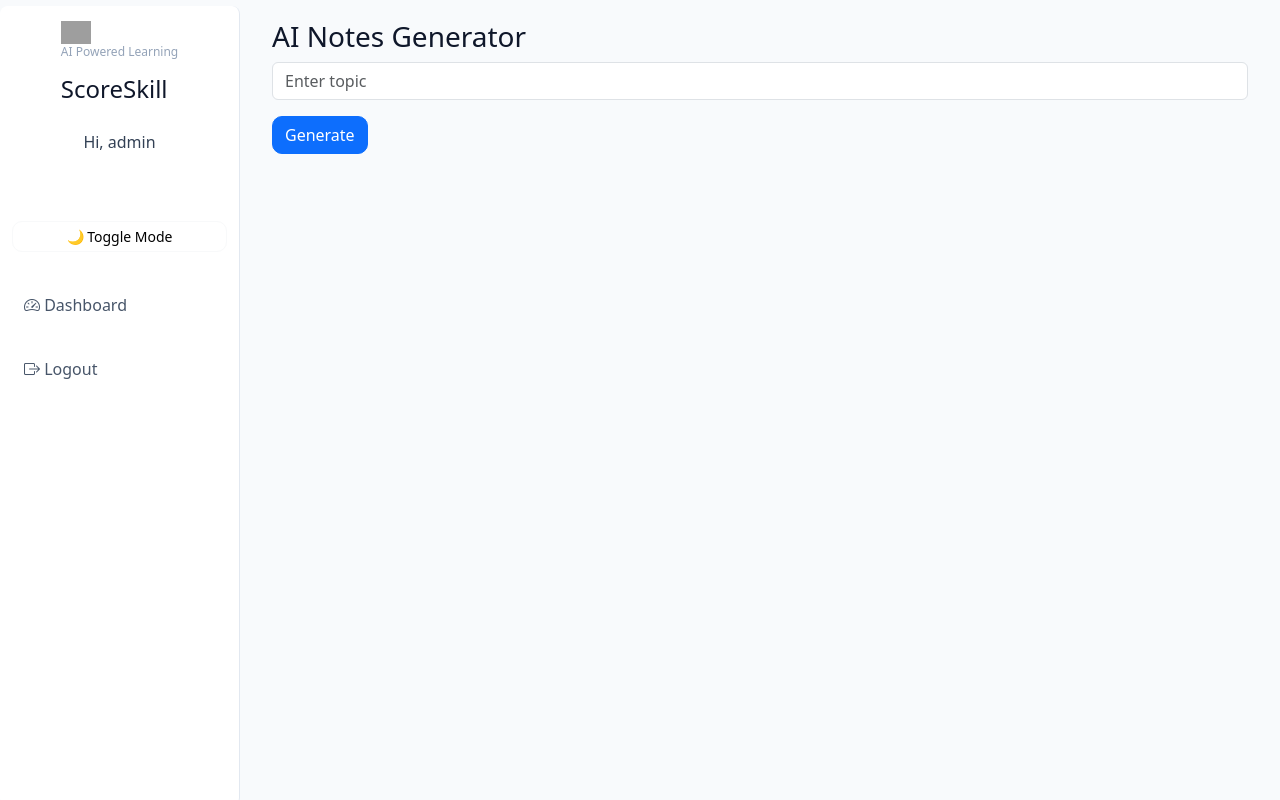
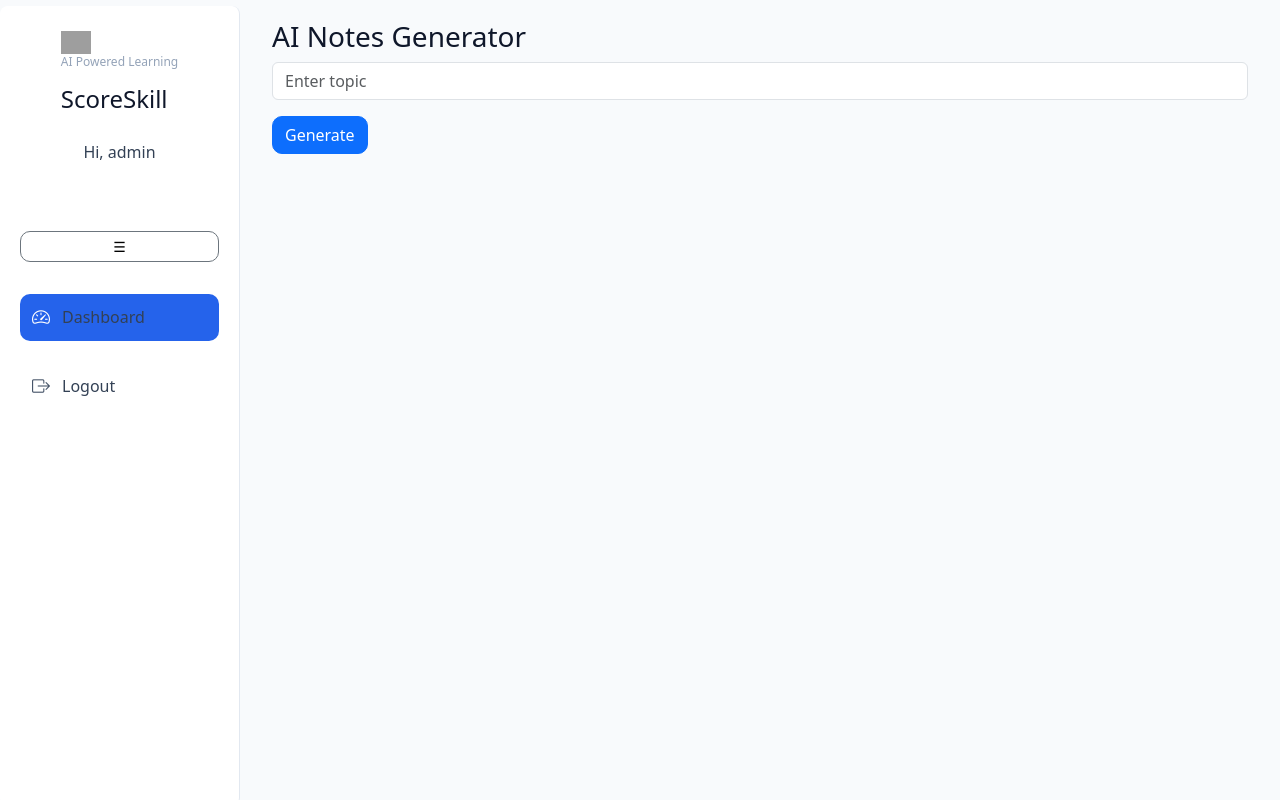
Before and after one commit to gagahuja/lms-project, a Django app: page /ai-notes/ in a window 1280 px wide. Run offline with Django 5.2, Linux system fonts and the light colour scheme; a user stored in the database is signed in; grey boxes are pictures that could not be loaded.

Commit message:
upgraded sidebar to premium SaaS style

```diff
--- a/core/templates/base.html
+++ b/core/templates/base.html
@@ -27,7 +27,7 @@
             position: fixed;
             top: 0;
             left: 0;
-            padding: 10px 12px;
+            padding: 20px;
             z-index: 1000;
             border-radius: 8px;
             display: flex;
@@ -39,14 +39,21 @@
             flex-direction: column;
         }
 
+        .sidebar .collapsed {
+            width: 70px;
+        }
+
         .sidebar a {
-            display: block;           /* ensures each item is on new line */
+            display: flex;           /* ensures each item is on new line */
             width: 100%;
             padding: 10px 12px;
-            margin: 5px 0;
-            border-radius: 8px;
+            margin: 6px 0;
+            border-radius: 10px;
             text-decoration: none;
             color: #475569;
+            align-items: center;
+            gap: 12px;
+            transition: all 0.3s ease;
         }
 
         .sidebar button {
@@ -55,13 +62,25 @@
         }
 
         .sidebar a:hover {
-            background: rgba(0,0,0,0.05);
+            background: #f1f5f9;
             transform: translateX(5px);
         }
 
         .sidebar a.active {
             background: #2563eb;
             color: white !important;
+        }
+
+        .sidebar i {
+            font-size: 18px;
+        }
+
+        .sidebar .collapsed a span {
+            display: none;
+        }
+
+        .sidebar .collapsed h4 span {
+            display: none;
         }
 
         .sidebar hr {
@@ -73,6 +92,11 @@
             padding: 20px;
             width: calc(100% - 240px);
             min-height: 100vh;
+            transition: 0.3s;
+        }
+
+        .sidebar .collapsed + .main {
+            margin-left: 70px;
         }
 
         .card {
@@ -191,7 +215,7 @@
 <body>
 
 <!-- SIDEBAR -->
-<div class="sidebar">
+<div class="sidebar" id="sidebar">
 
     <h4>
         <img src="/static/logo.png" width="30">
@@ -205,24 +229,40 @@
 
     <hr>
 
-    <button onclick="toggleDarkMode()" class="btn btn-sm btn-outline-light mb-3">
-        🌙 Toggle Mode
+    <button onclick="toggleSidebar()" class="btn btn-sm btn-outline-secondary mb-3">
+        ☰
     </button>
 
     {% if request.user.is_authenticated %}
 
-        <a href="/dashboard/"><i class="bi bi-speedometer2"></i> Dashboard</a>
+        <a href="/dashboard/" class="active">
+            <i class="bi bi-speedometer2"></i>
+            <span>Dashboard</span>
+        </a>
 
         {% if request.user.user_type == 'teacher' %}
-            <a href="/create-course/"><i class="bi bi-plus-circle"></i> Create Course</a>
-            <a href="/create-live-class/"><i class="bi bi-camera-video"></i> Live Classes</a>
+            <a href="/create-course/">
+                <i class="bi bi-plus-circle"></i>
+                <span>Create Course</span>
+            </a>
+
+            <a href="/create-live-class/">
+                <i class="bi bi-camera-video"></i>
+                <span>Live Classes</span>
+            </a>
         {% endif %}
 
         {% if request.user.user_type == 'student' %}
-            <a href="/leaderboard/"><i class="bi bi-trophy"></i> Leaderboard</a>
+            <a href="/leaderboard/">
+                <i class="bi bi-trophy"></i>
+                <span>Leaderboard</span>
+            </a>
         {% endif %}
 
-        <a href="/logout/"><i class="bi bi-box-arrow-right"></i> Logout</a>
+        <a href="/logout/">
+            <i class="bi bi-box-arrow-right"></i>
+            <span>Logout</span>
+        </a>
 
     {% endif %}
 
@@ -253,5 +293,20 @@ if (localStorage.getItem("theme") === "dark") {
 }
 </script>
 
+<script>
+function toggleSidebar() {
+    document.getElementById("sidebar").classList.toggle("collapsed");
+}
+</script>
+
+<script>
+let links = document.querySelectorAll(".sidebar a");
+links.forEach(link => {
+    if (link.href === window.location.href) {
+        link.classList.add("active");
+    }
+});
+</script>
+
 </body>
 </html>
```
